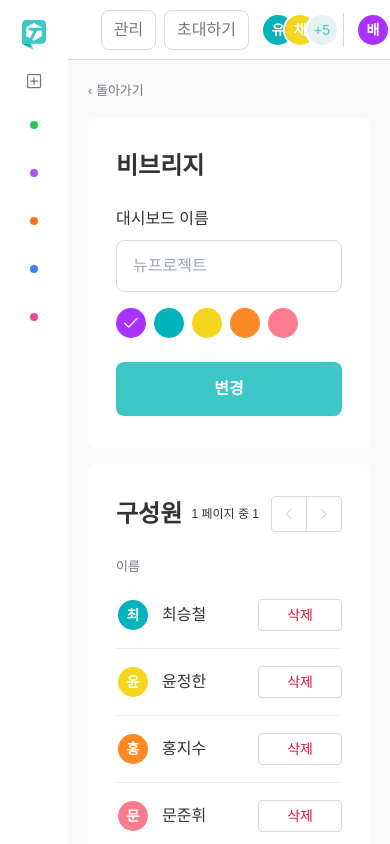
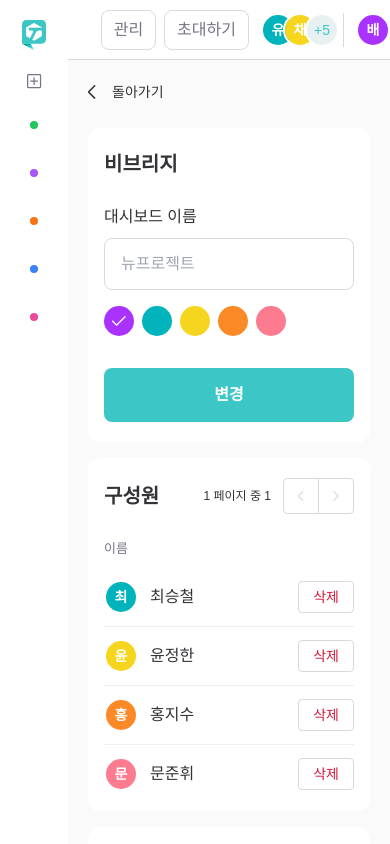
Before and after one commit to sprint22-part3-Team3/Taskify_Front, a React (Vite) app: page /dashboard/1/edit in a window 390 px wide. Built offline with nearby package versions, Linux system fonts and the light colour scheme; a web font is replaced by a local one.

Commit message:
✨ Feat: 화면 요소에 대해 반응형 포함 상세 디테일 조정

```diff
--- a/src/pages/dashboard-edit/index.tsx
+++ b/src/pages/dashboard-edit/index.tsx
@@ -1,4 +1,5 @@
 import { ColorChipset } from '@/features/dashboards/components/color/color-chipset';
+import BackButton from '@/shared/components/back-button';
 import { Button } from '@/shared/components/button';
 import InputField from '@/shared/components/input/input-field';
 import Label from '@/shared/components/input/label';
@@ -15,17 +16,16 @@ export default function DashboardEditPage() {
   >('purple');
 
   return (
-    <div className="bg-gray-50">
     <div className="flex max-w-155 flex-col gap-4 p-5">
       {/* 돌아가기 */}
-        <button className="flex items-center gap-1 text-sm text-gray-400">
-          ‹ 돌아가기
-        </button>
+      <BackButton />
 
       {/* 대시보드 이름 변경 */}
-        <section className="rounded-lg bg-white px-7 py-8">
+      <section className="rounded-xl bg-white px-4 py-5 md:px-6 lg:px-7">
         <div className="mb-6 flex items-center justify-between">
-            <Title size="2xl">비브리지</Title>
+          <Title size="xl" className="md:text-2xl">
+            비브리지
+          </Title>
         </div>
 
         <Label className="mb-2 block">대시보드 이름</Label>
@@ -35,16 +35,18 @@ export default function DashboardEditPage() {
           colors={DASHBOARD_COLORS}
           selectedColor={selectedColor}
           onChange={setSelectedColor}
-            className="mb-6"
+          className="mb-8"
         />
 
         <Button className="w-full">변경</Button>
       </section>
 
       {/* 구성원 */}
-        <section className="rounded-lg bg-white px-7 py-8">
+      <section className="rounded-xl bg-white px-4 pt-5 pb-2 md:px-6 lg:px-7">
         <div className="mb-6 flex items-center justify-between">
-            <Title size="2xl">구성원</Title>
+          <Title size="xl" className="md:text-2xl">
+            구성원
+          </Title>
           <div className="flex items-center gap-3">
             <PageIndicator currentPage={1} totalPages={1} />
             <NavigationButtons
@@ -56,7 +58,7 @@ export default function DashboardEditPage() {
           </div>
         </div>
 
-          <span className="mb-1 block text-sm text-gray-400">이름</span>
+        <span className="mb-2 block text-sm text-gray-400">이름</span>
 
         <ul>
           {[
@@ -67,10 +69,10 @@ export default function DashboardEditPage() {
           ].map((member) => (
             <li
               key={member.id}
-                className="flex items-center justify-between border-b border-gray-100 py-4"
+              className="flex items-center justify-between border-b border-gray-100 py-3 last:border-b-0"
             >
               <UserProfile user={member} />
-                <Button theme="danger" size="sm">
+              <Button theme="danger" size="sm" className="px-3.5 md:px-7">
                 삭제
               </Button>
             </li>
@@ -79,9 +81,12 @@ export default function DashboardEditPage() {
       </section>
 
       {/* 초대 내역 */}
-        <section className="rounded-lg bg-white px-7 py-8">
+      <section className="rounded-xl bg-white px-4 pt-5 md:px-6 lg:px-7">
+        {/* 상단: 제목 + 페이지네이션 */}
         <div className="mb-6 flex items-center justify-between">
-            <Title size="2xl">초대 내역</Title>
+          <Title size="xl" className="md:text-2xl">
+            초대 내역
+          </Title>
           <div className="flex items-center gap-3">
             <PageIndicator currentPage={1} totalPages={1} />
             <NavigationButtons
@@ -90,11 +95,20 @@ export default function DashboardEditPage() {
               isPrevDisabled={true}
               isNextDisabled={true}
             />
-              <Button size="sm">초대하기</Button>
+            {/* PC/태블릿에서만 보이는 초대하기 */}
+            <Button size="sm" className="hidden md:inline-flex">
+              초대하기
+            </Button>
           </div>
         </div>
 
-          <span className="mb-1 block text-sm text-gray-400">이메일</span>
+        {/* 이메일 라벨 + 모바일에서만 보이는 초대하기 */}
+        <div className="mb-1 flex items-center justify-between">
+          <span className="text-sm text-gray-400">이메일</span>
+          <Button size="sm" className="md:hidden">
+            초대하기
+          </Button>
+        </div>
 
         <ul>
           {[
@@ -106,10 +120,10 @@ export default function DashboardEditPage() {
           ].map((email) => (
             <li
               key={email}
-                className="flex items-center justify-between border-b border-gray-100 py-4"
+              className="flex items-center justify-between border-b border-gray-100 py-4 last:border-b-0"
             >
               <span className="text-black-200 text-sm">{email}</span>
-                <Button theme="secondary" size="sm">
+              <Button theme="secondary" size="sm" className="px-3.5 md:px-7">
                 취소
               </Button>
             </li>
@@ -118,10 +132,9 @@ export default function DashboardEditPage() {
       </section>
 
       {/* 대시보드 삭제하기 */}
-        <button className="w-[320px] rounded-md border border-gray-200 bg-white py-4 text-lg text-gray-400 hover:bg-gray-50">
+      <button className="typo-lg-medium md:typo-2lg-medium text-black-200 w-full rounded-lg border border-gray-200 bg-transparent py-4 hover:bg-gray-50 md:w-[320px]">
         대시보드 삭제하기
       </button>
     </div>
-    </div>
   );
 }
```
Lines whose indentation alone changed are shown as unchanged.
